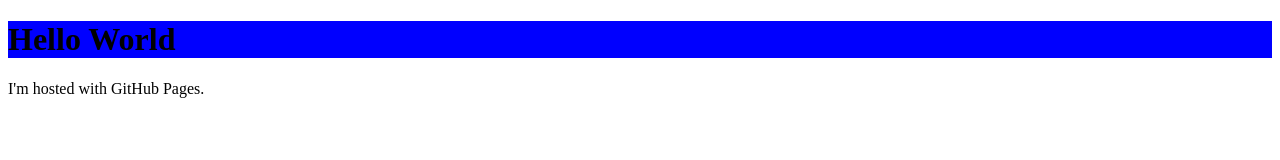
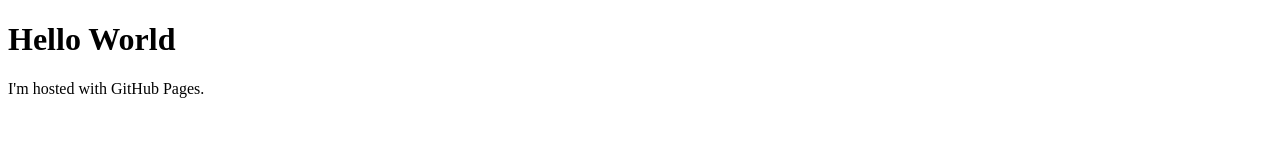
Before and after one commit to pandamcprogrammer/pandamcprogrammer.github.io, a plain HTML site: page index.html in a window 1280 px wide. Drawn offline with Linux system fonts and the light colour scheme.

Commit message:
Update index.html

```diff
--- a/index.html
+++ b/index.html
@@ -1,6 +1,6 @@
 <!DOCTYPE html>
 <head>
- <link rel = "stylesheet" type = "text/css" href = "myStyle.css" />
+ <link rel = "stylesheet" type = "text/css" href = "style.css" />
 </head>
 <html>
 <body>
```
